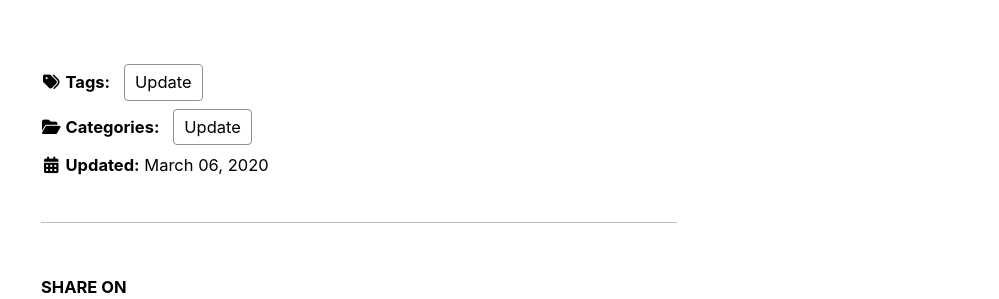
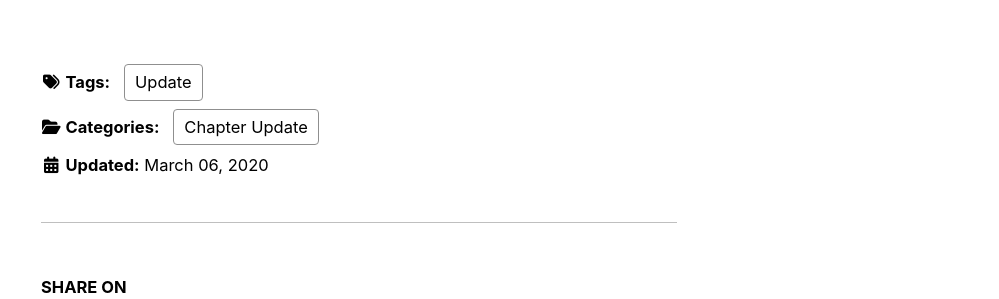
Before and after one commit to CentralScrutinizer-moonbog/MetroDCDSA.github.io, a Jekyll site: the page built from _posts/2020-3-6-Weekly-Chapter-Update.md, in a window 1280 px wide and 900 px high, scrolled down 17038 px. Shown: the part 143-442 px from the top of the window, without its empty margins (281-1280 px from the left). Built offline with Jekyll 4.4.1, drawn with Linux system fonts in a browser that asks for light colours; cached includes are drawn as plain includes; nearby versions of some CDN libraries.

Commit message:
Changed category

```diff
--- a/_posts/2020-3-6-Weekly-Chapter-Update.md
+++ b/_posts/2020-3-6-Weekly-Chapter-Update.md
@@ -1,7 +1,7 @@
 ---
 title: "Metro DC DSA Weekly Update for Friday, March 6, 2020"
 categories:
-  - Update
+  - Chapter Update
 tags:
   - Update
 author: MDC DSA
```
